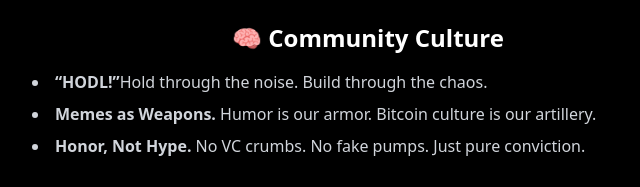
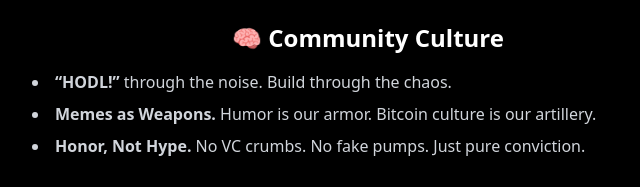
Before and after one commit to BITCOIN-TRENCHES/bitcoin-trenches, a plain HTML site: page index.html in a window 1280 px wide. Shown: the part 494-681 px from the top of the page, 272-912 px from the left. Drawn offline with nearby package versions, Linux system fonts and the light colour scheme.

Commit message:
Update index.html

```diff
--- a/index.html
+++ b/index.html
@@ -27,7 +27,7 @@
         <div class="space-y-4">
             <h2 class="text-2xl font-semibold">🧠 Community Culture</h2>
             <ul class="space-y-2 text-left text-gray-300 text-md list-disc list-inside">
-                <li><strong>“HODL!”</strong>Hold through the noise. Build through the chaos.</li>
+                <li><strong>“HODL!”</strong> through the noise. Build through the chaos.</li>
                 <li><strong>Memes as Weapons.</strong> Humor is our armor. Bitcoin culture is our artillery.</li>
                 <li><strong>Honor, Not Hype.</strong> No VC crumbs. No fake pumps. Just pure conviction.</li>
             </ul>
```
